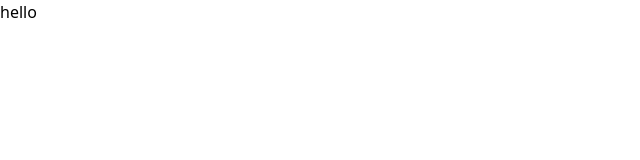
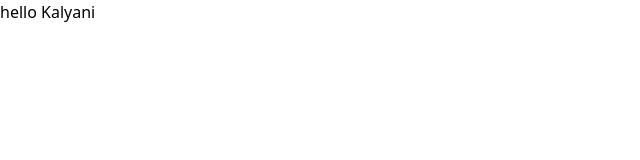
Before and after one commit to kalyani179/portfolio, a React (Create React App) app: page / in a window 1280 px wide. Shown: the top 160 px of the page, without its empty margins (0-640 px from the left). Built offline with nearby package versions, Linux system fonts and the light colour scheme.

Commit message:
test commit

```diff
--- a/src/components/App.js
+++ b/src/components/App.js
@@ -2,7 +2,7 @@
 function App() {
   return (
     <div className="App">
-        <h1 className="">hello</h1>
+        <h1 className="">hello Kalyani</h1>
     </div>
   );
 }
```
